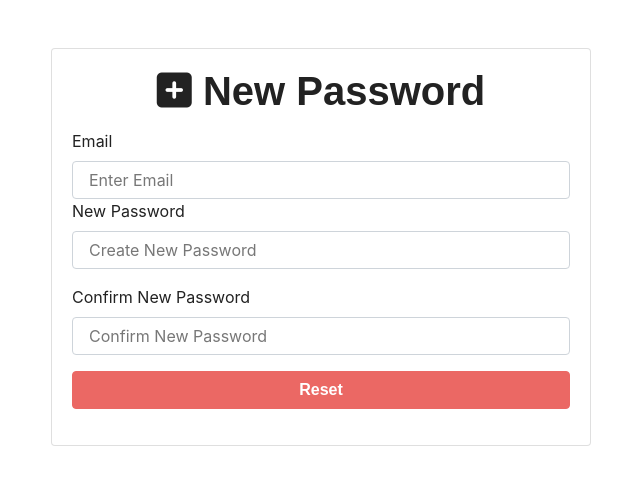
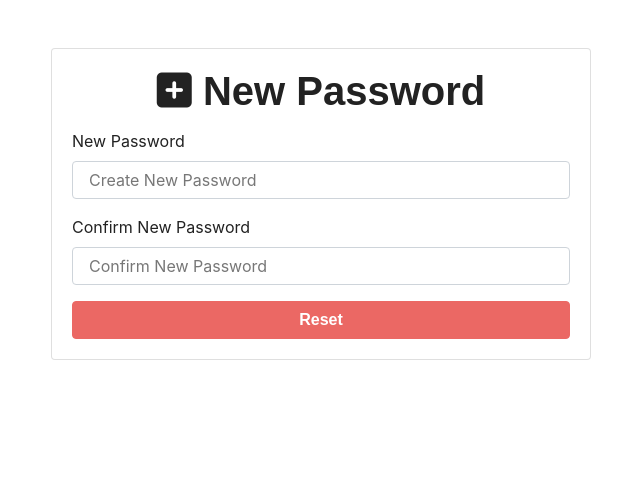
Before and after one commit to Youssef-KechEima/ContactManager, a Django app: template contact_manager/templates/account/newPassword.html in a window 1280 px wide. Shown: the top 485 px of the page, without its empty margins (319-959 px from the left). Run offline with Django 4.2, Linux system fonts and the light colour scheme; the template is opened without the code that fills it, so the values that code supplies are empty; some web fonts are replaced.

Commit message:
reset password some minure changes

```diff
--- a/contact_manager/account/views.py
+++ b/contact_manager/account/views.py
@@ -84,6 +84,7 @@ def LogOutPage(request):
 def restPassword(request):
     if request.method == 'POST':
         email = request.POST.get('email')
+        request.session['email'] = email
         try:
             user =User.objects.get(email=email)
             obj_email = EmailVerification.objects.get(user=user)
@@ -96,11 +97,10 @@ def restPassword(request):
     return render(request,'account/resetPassword.html')
 
 def newPassword(request,token):
-
+    email = request.session['email']
     if request.method == 'POST':
         new_password = request.POST.get('new_password')
         new_password2 = request.POST.get('new_password2')
-        email = request.POST.get('email')
         try:
             user = User.objects.get(email=email)
             if len(new_password) < 8:
@@ -113,6 +113,6 @@ def newPassword(request,token):
                 messages.success(request,'Password Changed successfully')
                 return redirect('login')
         except:
-            messages.warning(request,'email does not exist')
+            messages.warning(request,'Something went wrong')
 
     return render(request,'account/newPassword.html',{'tk':token})
--- a/contact_manager/templates/account/newPassword.html
+++ b/contact_manager/templates/account/newPassword.html
@@ -10,16 +10,6 @@
       {% include 'partials/messages.html' %}
       <form action="{% url 'new_password' tk  %}" method="POST">
         {% csrf_token %}
-        <div class="form-group">
-            <label for="email">Email</label>
-            <input
-              type="email"
-              id="email"
-              name="email"
-              class="form-control"
-              placeholder="Enter Email"
-              required
-            />
         <div class="form-group">
           <label for="password">New Password</label>
           <input
```
Also changed, not shown: contact_manager/contact_manager.sqlite3.
